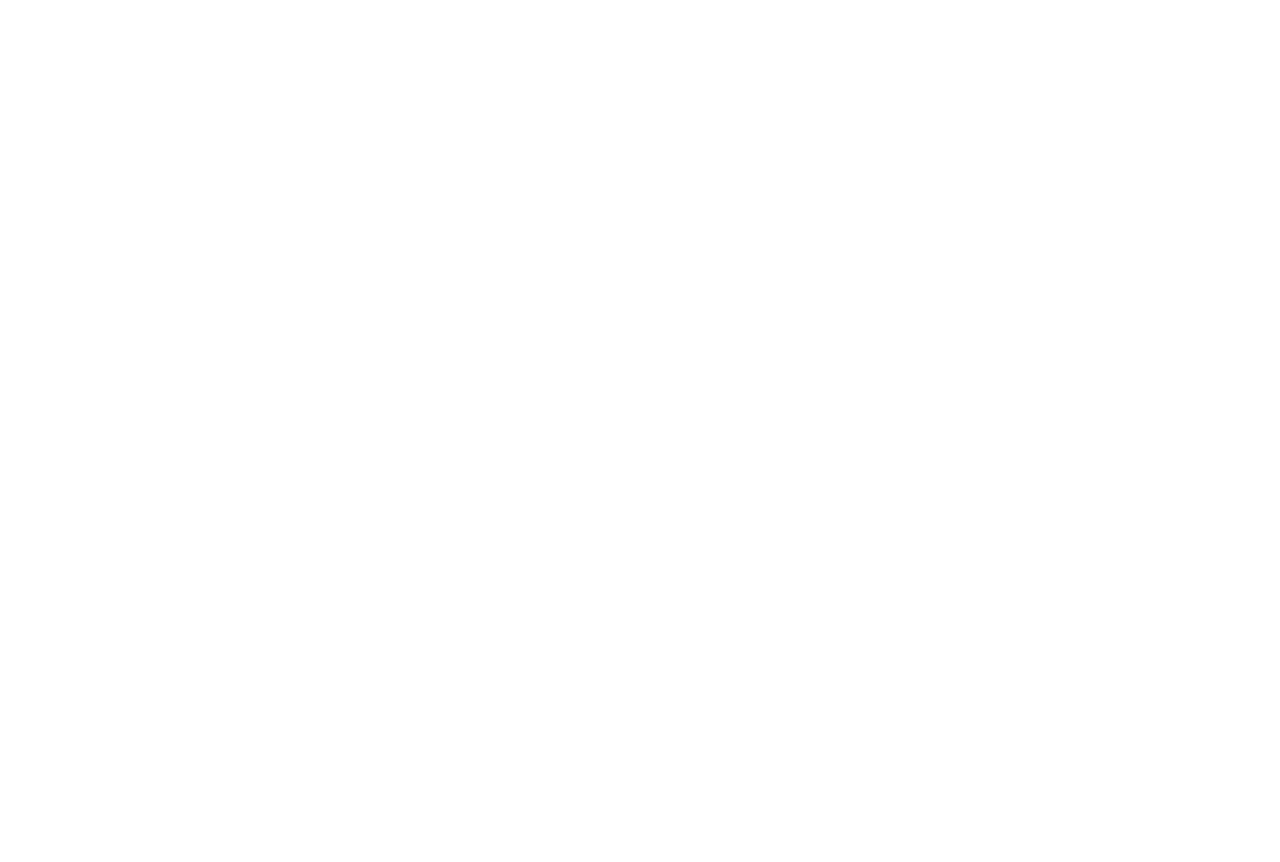
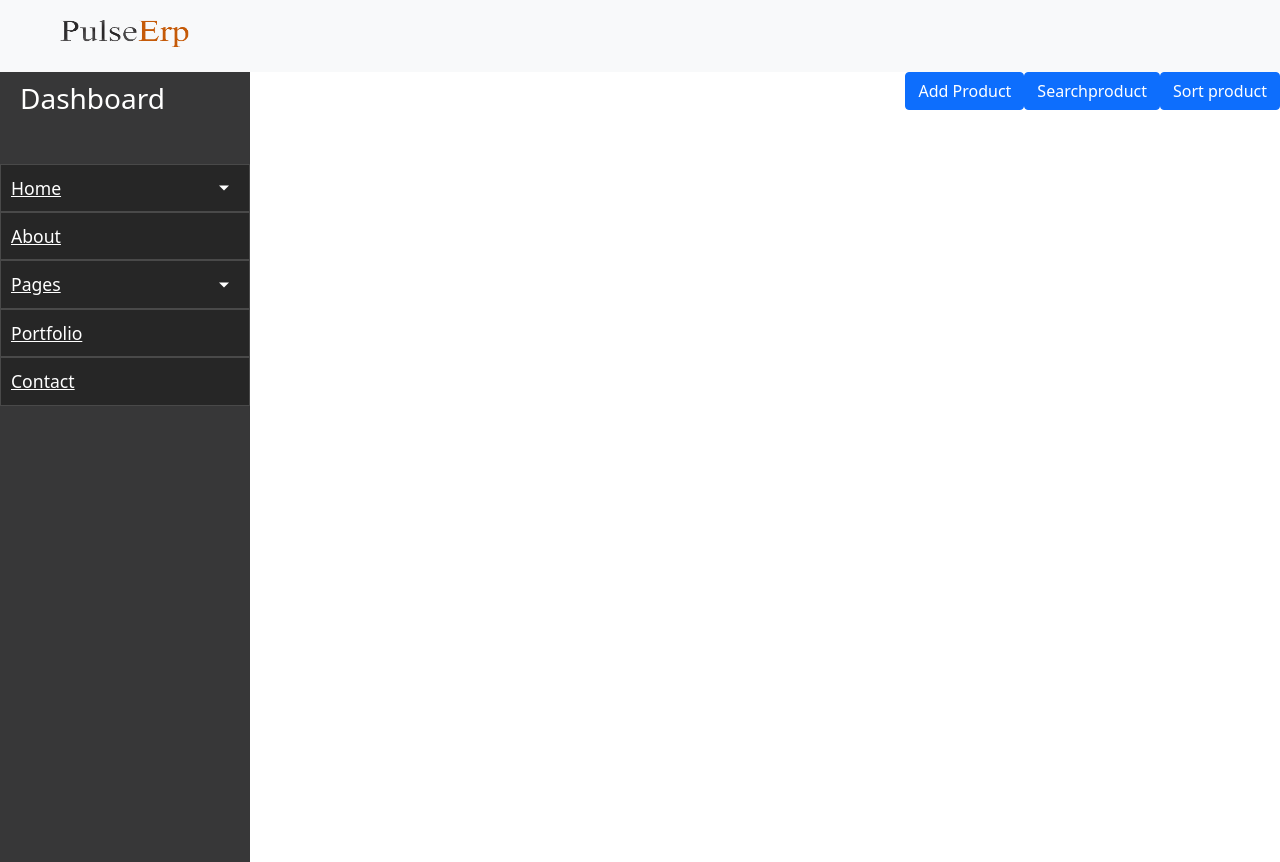
Before and after one commit to rcesunil9/pulseerpfrontend, a React (Create React App) app: page /dashboard in a window 1280 px wide. Before the commit this address had no page. Before the commit the page ends 800 px from the top, so only its background shows below. Built offline with nearby package versions, Linux system fonts and the light colour scheme.

Commit message:
work on dashborad

```diff
--- a/package.json
+++ b/package.json
@@ -29,7 +29,7 @@
   },
   "browserslist": {
     "production": [
-      ">0.2%",
+      ">0.2%  ",
       "not dead",
       "not op_mini all"
     ],
--- a/src/App.js
+++ b/src/App.js
@@ -3,7 +3,8 @@
 import '../node_modules/bootstrap/dist/css/bootstrap.min.css';
 import Login from './User/Login';
 import Signup from './User/Signup';
-import Forgotpage from "./User/Forgotpassword"
+import Forgotpage from "./User/Forgotpassword";
+import Dashboard from "./Dashbord/Dashbord"
 import {
   Routes,
   Switch,
@@ -18,8 +19,10 @@
 
     <Routes>
       <Route path="/" exact element={<Login/>}/>
-      <Route path="/logout" exact element={<Signup/>} />
+      <Route path="/signup" exact element={<Signup/>} />
       <Route path="/forgot" element={<Forgotpage />} />
+      <Route path="/dashboard" element={<Dashboard />} />
+
     </Routes>
 
      {/* <Signup/> */}
--- a/src/Dashbord/Dashbord.js
+++ b/src/Dashbord/Dashbord.js
@@ -0,0 +1,18 @@
+import React from 'react'
+import Navbar from '../navbar/Navbar';
+import Sidebar from '../sidebar/sidebar';
+import Mainpage from './mainpage';
+
+const Dashbord = () => {
+  return (
+    <div>
+        <Navbar/>
+       <Sidebar/>
+
+        {/* <Mainpage/> */}
+
+    </div>
+  )
+}
+
+export default Dashbord
--- /dev/null
+++ b/src/Dashbord/mainpage.js
@@ -0,0 +1,39 @@
+import React from 'react'
+
+const mainpage = () => {
+  return (
+    <div>
+      <table class="table dashboardtable table-hover bg-danger w-100">
+  <thead>
+    <tr>
+      <th scope="col">#</th>
+      <th scope="col">First</th>
+      <th scope="col">Last</th>
+      <th scope="col">Handle</th>
+    </tr>
+  </thead>
+  <tbody>
+    <tr>
+      <th scope="row">1</th>
+      <td>Mark</td>
+      <td>Otto</td>
+      <td>@mdo</td>
+    </tr>
+    <tr>
+      <th scope="row">2</th>
+      <td>Jacob</td>
+      <td>Thornton</td>
+      <td>@fat</td>
+    </tr>
+    <tr>
+      <th scope="row">3</th>
+      <td colspan="2">Larry the Bird</td>
+      <td>@twitter</td>
+    </tr>
+  </tbody>
+</table>
+    </div>
+  )
+}
+
+export default mainpage
--- a/src/User/Forgotpassword.js
+++ b/src/User/Forgotpassword.js
@@ -2,23 +2,28 @@
 // import Logo from "../../public/image/logo.png"
 import { FaUserAlt, FaLock } from "react-icons/fa";
 import { InputGroup, InputGroupText, InputGroupAddon, Input } from 'reactstrap';
+import Logo from "../asset/image/logo.png"
 
 const Login = () => {
   return (
     <div>
-        <div className='main'>
-            {/* <img src={Logo} href='' alt=''/> */}
-            <h4 className='text-center my-5'>PluseErp</h4>
+        <div className='main container'>
+          <div className='row'>
+            <div className='col-4 col-lg-4 col-md-4 mx-auto mt-5 d-flex justify-content-around'>
+            <img className='' src={Logo} href='' alt=''/>
+            </div>
+            </div>
+            {/* <h4 className='text-center my-5'>PluseErp</h4> */}
         <form className='px-5 mx-auto form py-4'>
   <fieldset disabled>
-    <legend className='my-5'>Register now With PluseErp.</legend>
+    <legend className='my-5'>Forgot Password</legend>
     <div className="my-4">
       {/* <label for="disabledTextInput" className="form-label mt-4">Disabled input</label> */}
       <InputGroup>
     <InputGroupText>
       <FaUserAlt/>
     </InputGroupText>
-    <Input type="text" id="disabledTextInput" className="form-control" placeholder="E-mail" />
+    <Input type="text" id="enable-form" className="form-control" placeholder="E-mail" />
   </InputGroup>
     </div>
 
--- a/src/User/Login.js
+++ b/src/User/Login.js
@@ -2,13 +2,19 @@
 // import Logo from "../../public/image/logo.png"
 import { FaUserAlt, FaLock } from "react-icons/fa";
 import { InputGroup, InputGroupText, InputGroupAddon, Input } from 'reactstrap';
+import Logo from "../asset/image/logo.png"
+
 
 const Login = () => {
   return (
     <div>
-        <div className='main'>
-            {/* <img src={Logo} href='' alt=''/> */}
-            <h4 className='text-center my-5'>PluseErp</h4>
+        <div className='main container'>
+        <div className='row'>
+            <div className='col-4 col-lg-4 col-md-4 mx-auto mt-5 d-flex justify-content-around'>
+            <img className='' src={Logo} href='' alt=''/>
+            </div>
+            </div>
+            {/* <h4 className='text-center my-5'>PluseErp</h4> */}
         <form className='px-5 mx-auto form py-4'>
   <fieldset disabled>
     <legend className='my-5'>Log In to your account.</legend>
@@ -41,7 +47,7 @@
       </div>
     </div>
     <button type="submit" className="btn btn-primary w-100">Submit</button>
-    <p className='mt-5'>No Account yet? <a href='/logout'>SignUp</a></p>
+    <p className='mt-5'>No Account yet? <a href='/signup'>SignUp</a></p>
   </fieldset>
 </form>
 <div  className='text-center my-5'>
--- a/src/User/Signup.js
+++ b/src/User/Signup.js
@@ -2,13 +2,19 @@
 // import Logo from "../../public/image/logo.png"
 import { FaUserAlt, FaLock } from "react-icons/fa";
 import { InputGroup, InputGroupText, InputGroupAddon, Input } from 'reactstrap';
+import Logo from "../asset/image/logo.png"
+
 
 const Login = () => {
   return (
     <div>
-        <div className='main'>
-            {/* <img src={Logo} href='' alt=''/> */}
-            <h4 className='text-center my-5'>PluseErp</h4>
+        <div className='main container'>
+           <div className='row'>
+            <div className='col-4 col-lg-4 col-md-4 mx-auto mt-5 d-flex justify-content-around'>
+            <img className='' src={Logo} href='' alt=''/>
+            </div>
+            </div>
+            {/* <h4 className='text-center my-5'>PluseErp</h4> */}
         <form className='px-5 mx-auto form py-4'>
   <fieldset disabled>
     <legend className='my-5'>Register now with PluseErp.</legend>
@@ -18,7 +24,10 @@
     <InputGroupText>
       <FaUserAlt/>
     </InputGroupText>
-    <Input type="text" id="disabledTextInput" className="form-control" placeholder="Email" />
+    <Input type="Email"
+              name="Email"
+              id="E-mail"
+              placeholder="Email" />
   </InputGroup>
     </div>
     <div className="mb-4 d-flex justify-content-between">
--- a/src/index.css
+++ b/src/index.css
@@ -15,3 +15,107 @@
   width: 30rem;
   height: 25rem;
 }
+
+.wrapper {
+  display: flex;
+  align-items: stretch;
+  margin-top: -3rem;
+}
+
+#sidebar {
+  min-width: 250px;
+  max-width: 250px;
+}
+
+#sidebar.active {
+  margin-left: -250px;
+}
+#sidebar {
+  min-width: 250px;
+  max-width: 250px;
+  min-height: 100vh;
+}
+p {
+  font-family: 'Poppins', sans-serif;
+  font-size: 1.1em;
+  font-weight: 300;
+  line-height: 1.7em;
+  color: #999;
+}
+
+a, a:hover, a:focus {
+  color: inherit;
+  text-decoration: none;
+  transition: all 0.3s;
+}
+
+#sidebar {
+  /* don't forget to add all the previously mentioned styles here too */
+  background: #373738;
+  color: #fff;
+  transition: all 0.3s;
+}
+
+#sidebar .sidebar-header {
+  padding: 20px;
+  background: #373738;
+}
+
+#sidebar ul.components {
+  padding: 20px 0;
+  border-bottom: 1px solid #373738;
+}
+
+#sidebar ul p {
+  color: #fff;
+  padding: 10px;
+}
+
+#sidebar ul li a {
+  padding: 10px;
+  font-size: 1.1em;
+  display: block;
+}
+#sidebar ul li a:hover {
+  color: #373738;
+  background: #fff;
+}
+
+#sidebar ul li > a, a[aria-expanded="true"] {
+  color: #fff;
+  background: #262626;
+  border: rgb(73, 73, 73) solid 1px;
+}
+ul ul a {
+  font-size: 0.9em !important;
+  padding-left: 30px !important;
+  background: #6d7fcc;
+}
+a[data-toggle="collapse"] {
+  position: relative;
+}
+
+.dropdown-toggle::after {
+  display: block;
+  position: absolute;
+  top: 50%;
+  right: 20px;
+  transform: translateY(-50%);
+}
+#sidebar {
+  min-width: 250px;
+  max-width: 250px;
+  min-height: 100vh;
+}
+
+
+
+
+@media (max-width: 768px) {
+  #sidebar {
+      margin-left: -250px;
+  }
+  #sidebar.active {
+      margin-left: 0;
+  }
+}
--- /dev/null
+++ b/src/navbar/Navbar.js
@@ -0,0 +1,25 @@
+import React from 'react';
+import Logo from "../asset/image/logo.png"
+
+const Navbar = () => {
+  return (
+    <div>
+        <nav class="navbar navbar-light bg-light">
+    <div class="container-fluid mx-5">
+      <a class="navbar-brand" href="#">
+        <img src={Logo} alt="" width="130" height="45" class="d-inline-block align-text-top"/>
+        {/* Bootstrap */}
+      </a>
+    </div>
+  </nav>
+  <div className='d-flex justify-content-end '>
+             <button className='btn btn-primary'>Add Product</button>
+    <button className='btn btn-primary'>Searchproduct</button>
+    <button className='btn btn-primary'>Sort product</button>
+    </div>
+
+  </div>
+  )
+}
+
+export default Navbar
--- /dev/null
+++ b/src/sidebar/sidebar.js
@@ -0,0 +1,58 @@
+import React from 'react'
+
+const sidebar = () => {
+  return (
+    <div><div class="wrapper">
+    {/* <!-- Sidebar --> */}
+    <nav id="sidebar">
+        <div class="sidebar-header">
+            <h3>Dashboard</h3>
+        </div>
+
+        <ul class="list-unstyled components">
+
+            <li class="active">
+                <a href="#homeSubmenu" data-toggle="collapse" aria-expanded="false" class="dropdown-toggle">Home</a>
+                {/* <ul class="collapse list-unstyled" id="homeSubmenu">
+                    <li>
+                        <a href="#">Home 1</a>
+                    </li>
+                    <li>
+                        <a href="#">Home 2</a>
+                    </li>
+                    <li>
+                        <a href="#">Home 3</a>
+                    </li>
+                </ul> */}
+            </li>
+            <li>
+                <a href="#">About</a>
+            </li>
+            <li>
+                <a href="#pageSubmenu" data-toggle="collapse" aria-expanded="false" class="dropdown-toggle">Pages</a>
+                {/* <ul class="collapse list-unstyled" id="pageSubmenu">
+                    <li>
+                        <a href="#">Page 1</a>
+                    </li>
+                    <li>
+                        <a href="#">Page 2</a>
+                    </li>
+                    <li>
+                        <a href="#">Page 3</a>
+                    </li>
+                </ul> */}
+            </li>
+            <li>
+                <a href="#">Portfolio</a>
+            </li>
+            <li>
+                <a href="#">Contact</a>
+            </li>
+        </ul>
+    </nav>
+
+</div></div>
+  )
+}
+
+export default sidebar
```
Also changed, not shown: public/image/logo.png (deleted), src/asset/image/logo.png (added).
